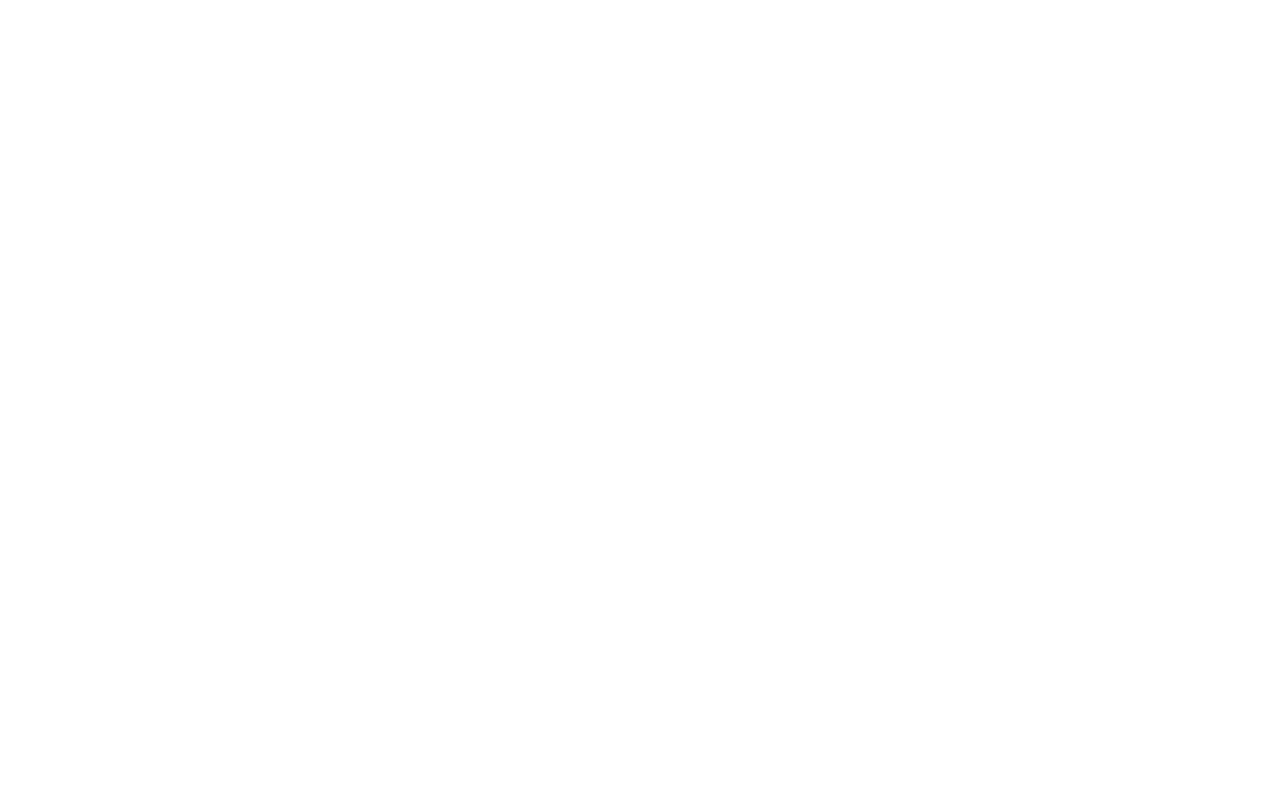
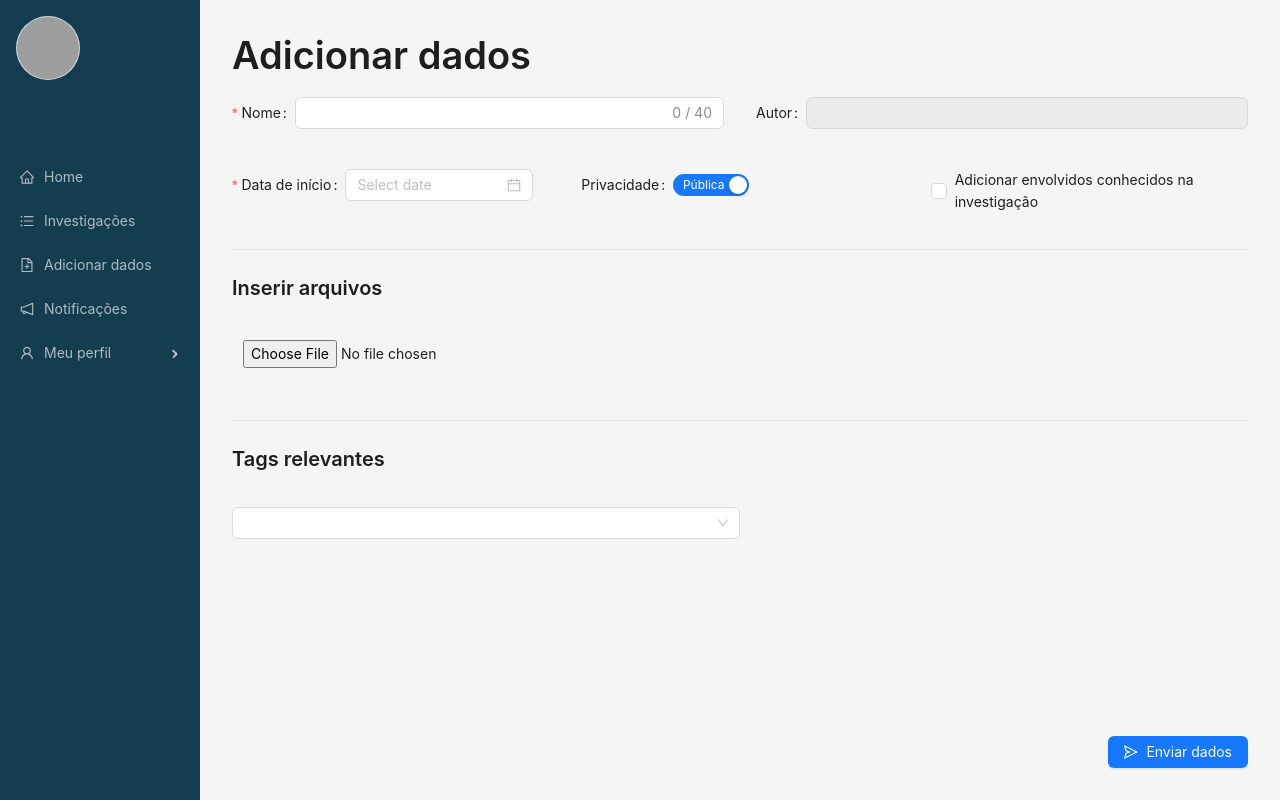
Before and after one commit to chiucchi/intelishare, a React (Vite) app: page /investigations/add in a window 1280 px wide. Before the commit this address had no page. Built offline with nearby package versions, Linux system fonts and the light colour scheme; grey boxes are pictures that could not be loaded.

Commit message:
adjusted in creation page

```diff
--- a/src/App.tsx
+++ b/src/App.tsx
@@ -79,7 +79,7 @@
             },
             {
               label: "Adicionar dados",
-              key: "investigations-add",
+              key: "investigations/add",
               icon: <FileAddOutlined />,
             },
             {
--- a/src/main.tsx
+++ b/src/main.tsx
@@ -44,7 +44,7 @@
           }
         />
         <Route
-          path="investigations-add"
+          path="investigations/add"
           element={
             <App>
               <InvestigationsAdd />
--- a/src/pages/investigations/create/InvestigationsAdd.tsx
+++ b/src/pages/investigations/create/InvestigationsAdd.tsx
@@ -1,4 +1,5 @@
 import {
+  Alert,
   Button,
   Card,
   Checkbox,
@@ -10,20 +11,22 @@
   Input,
   Row,
   Select,
-  Slider,
   Space,
   Switch,
   Typography,
+  Upload,
+  message,
+  notification,
 } from "antd";
 import PageContainer from "../../../components/container/Container";
 import { useState } from "react";
 import { CheckboxChangeEvent } from "antd/es/checkbox";
+import type { UploadProps } from "antd";
 import {
-  DeleteOutlined,
   MinusCircleOutlined,
-  PlusCircleOutlined,
   PlusOutlined,
   SendOutlined,
+  UploadOutlined,
 } from "@ant-design/icons";
 import JSZip from "jszip";
 import { extractUser } from "../../../helpers/getUser";
@@ -32,10 +35,9 @@
 const InvestigationsAdd = () => {
   const [form] = Form.useForm();
   const [checked, setChecked] = useState(false);
-  const [files, setFiles] = useState<File[]>([]);
-  const [filenames, setFilenames] = useState<string[]>([]);
-  const [mainFile, setMainFile] = useState<string>();
+  const [file, setFile] = useState<File>();
   const userData = extractUser();
+  const [selectedItems, setSelectedItems] = useState<string[]>([]);
 
   const onChange = (
     e: React.ChangeEvent<HTMLInputElement | HTMLTextAreaElement>
@@ -44,7 +46,6 @@
   };
 
   const onChangeDate: DatePickerProps["onChange"] = (date, dateString) => {
-    console.log(date, dateString);
     console.log(date, dateString);
   };
 
@@ -58,16 +59,32 @@
 
   const handleFileSelect = async (e: React.ChangeEvent<HTMLInputElement>) => {
     const file = e.target.files?.[0];
-    setMainFile(file?.name);
+
     if (!file) {
       return;
     }
-    const zip = new JSZip();
-    const zipFile = await zip.loadAsync(file);
-    const files = Object.keys(zipFile.files);
-    setFilenames(files);
-    /* setFiles(zipFile.files); */
-    console.log(files);
+
+    /* if (file.size > 1024) {
+      notification.open({
+        message: "O arquivo é muito grande",
+        description: "O arquivo deve ter no máximo 1MB",
+      });
+    } */
+
+    // check if file is a zip
+    console.log(file.type);
+    if (
+      file.type !== "application/zip" &&
+      file.type !== "application/x-zip-compressed"
+    ) {
+      notification.open({
+        message: "O arquivo não é um zip",
+        description:
+          "O arquivo deve possuir uma das seguintes extensões: .zip .rar .7z .tar .gz .bz2",
+      });
+    } else {
+      setFile(file);
+    }
   };
 
   const onFinish = (values: any) => {
@@ -185,6 +202,8 @@
                         </Col>
                       </Row>
                     ))}
+                    <Row>
+                      <Col span={12}>
                         <Button
                           type="dashed"
                           onClick={() => add()}
@@ -193,6 +212,8 @@
                         >
                           Adicionar envolvido
                         </Button>
+                      </Col>
+                    </Row>
                   </>
                 );
               }}
@@ -202,16 +223,32 @@
         <Divider />
         <Space direction="vertical" size="large" style={{ display: "flex" }}>
           <Typography.Title level={4}>Inserir arquivos</Typography.Title>
-          <input type="file" onChange={handleFileSelect} />
-          {filenames.length > 0 && (
-            <Card title={mainFile} style={{ width: "50%" }}>
-              <ul>
-                {filenames.map((filename) => {
-                  return <li key={filename}>{filename}</li>;
-                })}
-              </ul>
-            </Card>
-          )}
+          <Form.Item name="file">
+            <Input
+              type="file"
+              onChange={handleFileSelect}
+              bordered={false}
+              accept=".zip,application/zip,.rar,.7zip,.tar,.gz"
+            />
+          </Form.Item>
+        </Space>
+        <Divider />
+        <Space direction="vertical" size="large" style={{ display: "flex" }}>
+          <Typography.Title level={4}>Tags relevantes</Typography.Title>
+          <Row>
+            <Col span={12}>
+              <Form.Item name="tags">
+                <Select
+                  mode="tags"
+                  style={{ width: "100%" }}
+                  value={selectedItems}
+                  onChange={setSelectedItems}
+                  tokenSeparators={[","]}
+                  options={[]}
+                />
+              </Form.Item>
+            </Col>
+          </Row>
         </Space>
         <div
           style={{
```
Lines whose indentation alone changed are shown as unchanged.
